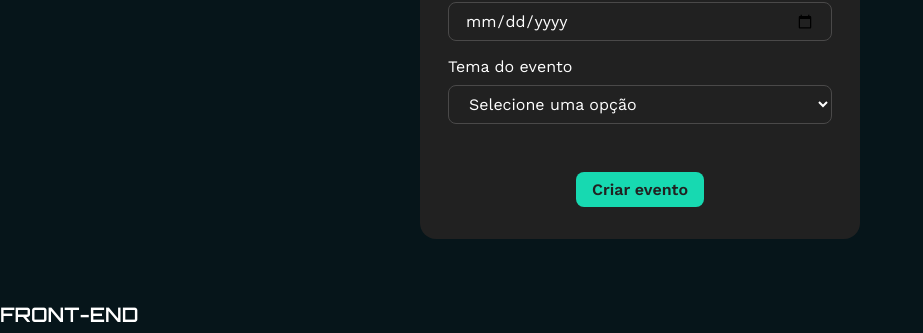
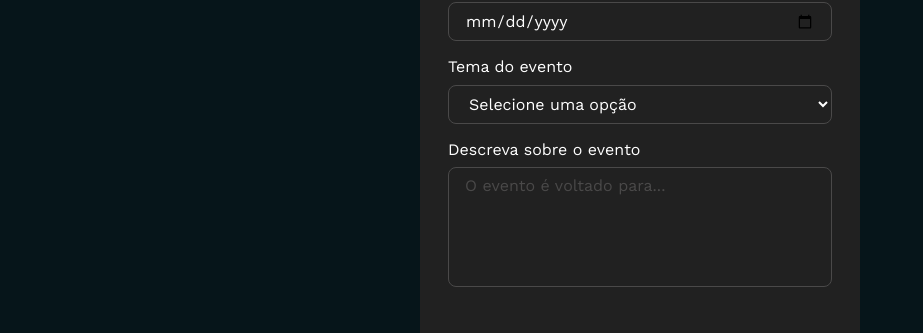
Before and after one commit to JhonatasPortela/Tecboard, a React (Vite) app: page / in a window 1280 px wide. Shown: the part 1023-1356 px from the top of the page, without its empty margins (0-923 px from the left). Built offline with nearby package versions, Linux system fonts and the light colour scheme.

Commit message:
Formulario funcional e adicionando os eventos com useState

```diff
--- a/src/App.tsx
+++ b/src/App.tsx
@@ -5,6 +5,7 @@ import { Banner } from "./components/Banner";
 import { CardEvento } from "./components/CardEvento";
 import type { TemaType } from "./types/TemaType";
 import type { EventoType } from "./types/EventoType";
+import { useState } from "react";
 
 const TEMAS: TemaType[] = [
   { id: 1, nome: "front-end" },
@@ -15,27 +16,35 @@ const TEMAS: TemaType[] = [
   { id: 6, nome: "cloud" },
 ];
 
-const evento: EventoType = {
+function App() {
+  const [eventos, setEventos] = useState<EventoType[]>([
+    {
       img: "https://raw.githubusercontent.com/viniciosneves/tecboard-assets/refs/heads/main/imagem_1.png",
       badge: TEMAS[0].nome,
       data: new Date(),
       titulo: "Mulheres no Front",
       descricao:
         "Valorizando e impulsionando a participação feminina no desenvolvimento front-end.",
-};
+    },
+  ]);
 
-function App() {
+  function adicionarEvento(evento: EventoType) {
+    setEventos([...eventos, evento]);
+  }
+
   return (
     <main>
       <header>
         <img src="/logo.png" alt="Logo" />
       </header>
       <Banner />
-      <FormularioDeEventos temas={TEMAS} />
+      <FormularioDeEventos temas={TEMAS} aoSubmeter={adicionarEvento} />
       {TEMAS.map((tema) => (
         <section key={tema.id}>
           <Tema tema={tema} />
-          <CardEvento evento={evento} />
+          {eventos.map((evento, index) => (
+            <CardEvento evento={evento} key={index} />
+          ))}
         </section>
       ))}
     </main>
--- /dev/null
+++ b/src/components/CampoDeTextoLongo/campo-de-texto-longo.styles.css
@@ -0,0 +1,24 @@
+.campo-texto-longo-form {
+  background-color: transparent;
+  border: 1px solid #4a4949;
+  border-radius: 8px;
+  color: #ffffff;
+  font-size: 16px;
+  line-height: 120%;
+  padding: 8px 16px;
+  font-weight: 400;
+  width: 100%;
+  box-sizing: border-box;
+  height: 120px;
+  resize: none;
+}
+
+.campo-texto-longo-form::placeholder {
+  color: #4a4949;
+}
+
+.campo-texto-longo-form:focus {
+  outline: none;
+  border-color: #17e4b9;
+  box-shadow: 0 0 0 3px rgba(5, 230, 230, 0.5);
+}
--- /dev/null
+++ b/src/components/CampoDeTextoLongo/index.tsx
@@ -0,0 +1,8 @@
+import type { ComponentProps } from "react";
+import "./campo-de-texto-longo.styles.css";
+
+type CampoDeTextoLongoProps = ComponentProps<"textarea">;
+
+export function CampoDeTextoLongo(props: CampoDeTextoLongoProps) {
+  return <textarea {...props} className="campo-texto-longo-form" />;
+}
--- a/src/components/FormularioDeEventos/index.tsx
+++ b/src/components/FormularioDeEventos/index.tsx
@@ -1,17 +1,47 @@
+import type { EventoType } from "../../types/EventoType";
 import type { TemaType } from "../../types/TemaType";
 import { Botao } from "../Botao";
 import { CampoDeEntrada } from "../CampoDeEntrada";
 import { CampoDeFormulario } from "../CampoDeFormulario";
+import { CampoDeTextoLongo } from "../CampoDeTextoLongo";
 import { Label } from "../Label";
 import { ListaSuspensa } from "../ListaSuspensa";
 import { TituloDoFormulario } from "../TituloDoFormulario";
 import "./formulario-de-eventos.styles.css";
 
-export function FormularioDeEventos({ temas }: { temas: TemaType[] }) {
+type FormularioDeEventosProps = {
+  temas: TemaType[];
+  aoSubmeter: (evento: EventoType) => void;
+};
+
+export function FormularioDeEventos({
+  temas,
+  aoSubmeter,
+}: FormularioDeEventosProps) {
+  function aoSubmit(formData: FormData) {
+    console.log("fiz um submit");
+    const novoEvento: EventoType = {
+      img: formData.get("capa")?.toString() || "",
+      titulo: formData.get("nomeDoEvento")?.toString() || "",
+      data: new Date(
+        formData.get("dataDoEvento")?.toString() + "T12:00:00" || ""
+      ),
+      badge:
+        temas.find(
+          (tema) =>
+            tema.id.toString() === formData.get("temaDoEvento")?.toString()
+        )?.nome || "",
+      descricao: formData.get("descricao")?.toString() || "",
+    };
+
+    aoSubmeter(novoEvento);
+  }
+
   return (
-    <form className="form-evento">
+    <form className="form-evento" action={aoSubmit}>
       <TituloDoFormulario>Preencha para criar um evento:</TituloDoFormulario>
       <div className="camposDoFormulario">
+        {/* Campo nomeDoEvento */}
         <CampoDeFormulario>
           <Label htmlFor="nomeDoEvento">Qual o nome do evento?</Label>
           <CampoDeEntrada
@@ -22,6 +52,8 @@ export function FormularioDeEventos({ temas }: { temas: TemaType[] }) {
             name="nomeDoEvento"
           />
         </CampoDeFormulario>
+
+        {/* Campo capa (link da imagem) */}
         <CampoDeFormulario>
           <Label htmlFor="capa">Qual o link da imagem de capa?</Label>
           <CampoDeEntrada
@@ -32,13 +64,28 @@ export function FormularioDeEventos({ temas }: { temas: TemaType[] }) {
             name="capa"
           />
         </CampoDeFormulario>
+
+        {/* Campo dataDoEvento */}
         <CampoDeFormulario>
           <Label htmlFor="dataDoEvento">Data do evento?</Label>
           <CampoDeEntrada type="date" id="dataDoEvento" name="dataDoEvento" />
         </CampoDeFormulario>
+
+        {/* Campo temaDoEvento */}
         <CampoDeFormulario>
           <Label htmlFor="temaDoEvento">Tema do evento</Label>
           <ListaSuspensa id="temaDoEvento" name="temaDoEvento" items={temas} />
+        </CampoDeFormulario>
+
+        {/* Campo descricao */}
+        <CampoDeFormulario>
+          <Label htmlFor="descricao">Descreva sobre o evento</Label>
+          <CampoDeTextoLongo
+            className="campoDeInputLongo"
+            id="descricao"
+            placeholder="O evento é voltado para..."
+            name="descricao"
+          />
         </CampoDeFormulario>
 
         <div className="acoes">
```
Lines whose indentation alone changed are shown as unchanged.
